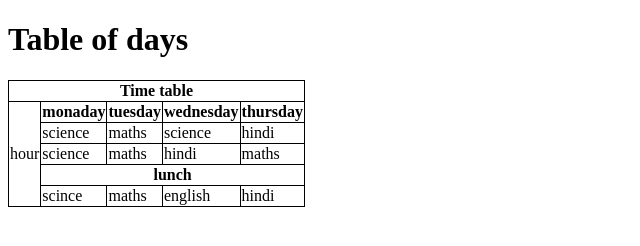
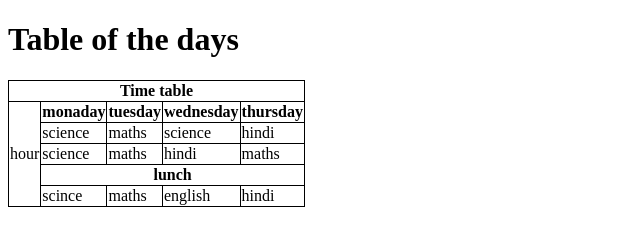
Before and after one commit to Nitin1383/my-first-table, a plain HTML site: page index.html in a window 1280 px wide. Shown: the whole page, without its empty margins (0-640 px from the left). Drawn offline with Linux system fonts and the light colour scheme.

Commit message:
change description

```diff
--- a/index.html
+++ b/index.html
@@ -13,7 +13,7 @@ table, th, td,tr{
 </style>
 </head>
 <body>
-    <h1>Table of days</h1>
+    <h1>Table of the days</h1>
     <div>
         <table border="1">
             <tr>
```
